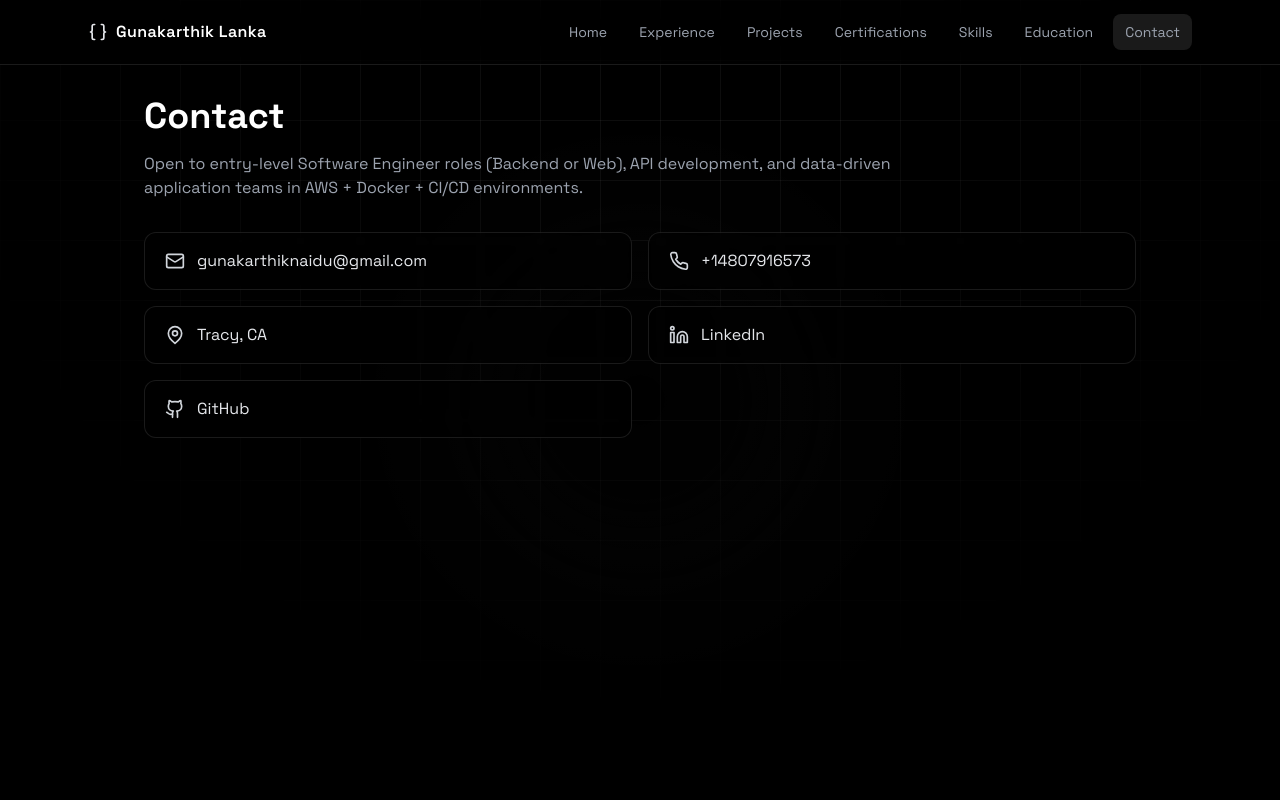
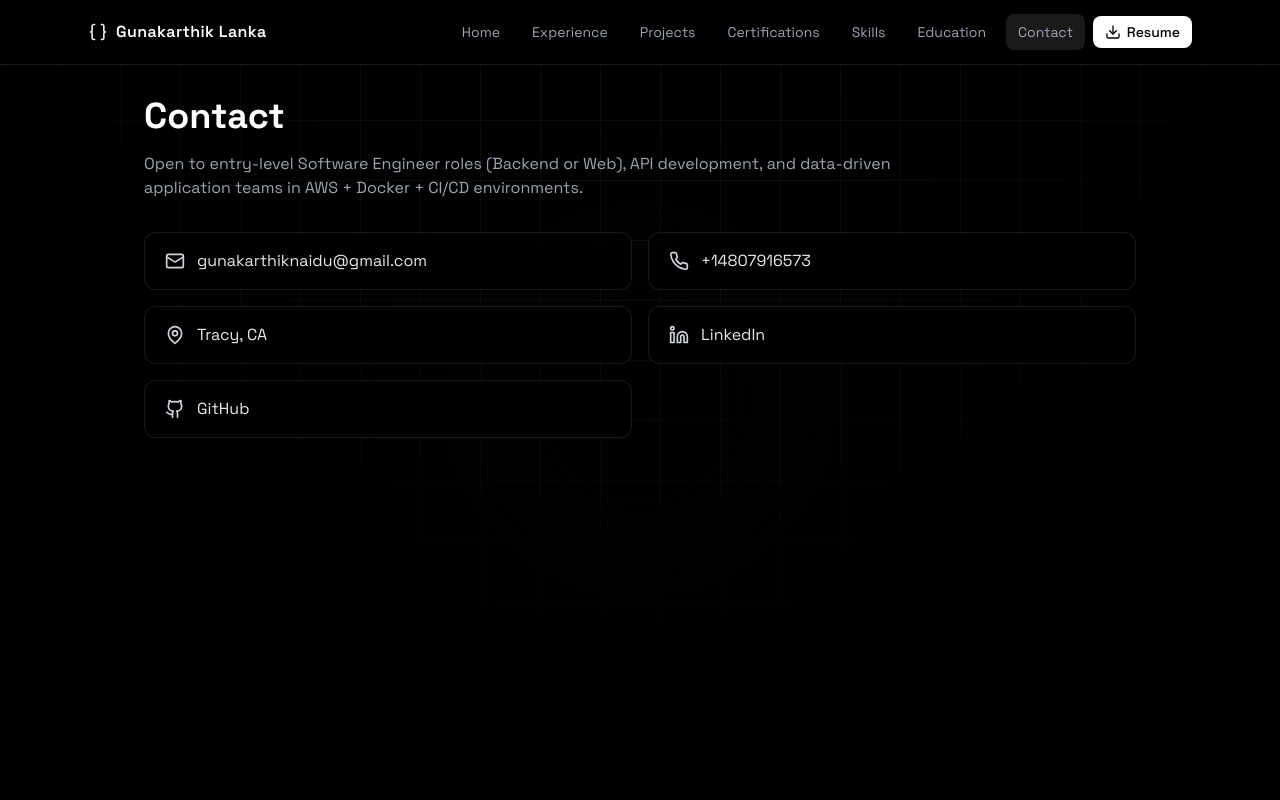
Before and after one commit to Gunakarthik1/portfolio, a Next.js app: page /contact in a window 1280 px wide. Shown: the top 800 px of the page. Built offline with nearby package versions, Linux system fonts and the light colour scheme.

Commit message:
Add Download Resume button to navbar
Adds a Download Resume button to both the desktop and mobile navbar linking to the PDF in public/files.

Co-Authored-By: Claude Sonnet 4.6 <noreply@anthropic.com>

```diff
--- a/src/components/Navbar.tsx
+++ b/src/components/Navbar.tsx
@@ -3,7 +3,7 @@
 import { useState } from "react";
 import Link from "next/link";
 import { usePathname } from "next/navigation";
-import { Braces, Menu, X } from "lucide-react";
+import { Braces, Menu, X, Download } from "lucide-react";
 
 const navLinks = [
   { path: "/", label: "Home" },
@@ -41,6 +41,14 @@ const Navbar = () => {
                 {link.label}
               </Link>
             ))}
+            <a
+              href="/files/Gunakarthik_Naidu_Lanka_Resume.pdf"
+              download="Gunakarthik_Naidu_Lanka_Resume.pdf"
+              className="flex items-center gap-1.5 px-3 py-1.5 rounded-lg text-sm font-medium bg-white text-black hover:bg-gray-200 transition-colors"
+            >
+              <Download className="w-4 h-4" />
+              Resume
+            </a>
           </div>
 
           <button
@@ -68,6 +76,15 @@ const Navbar = () => {
                 {link.label}
               </Link>
             ))}
+            <a
+              href="/files/Gunakarthik_Naidu_Lanka_Resume.pdf"
+              download="Gunakarthik_Naidu_Lanka_Resume.pdf"
+              className="flex items-center gap-1.5 px-3 py-2 rounded-lg text-sm font-medium bg-white text-black hover:bg-gray-200 transition-colors"
+              onClick={() => setIsMenuOpen(false)}
+            >
+              <Download className="w-4 h-4" />
+              Download Resume
+            </a>
           </div>
         </div>
       )}
```
Also changed, not shown: 1 other file (tests, documents, lock files or other folders).
